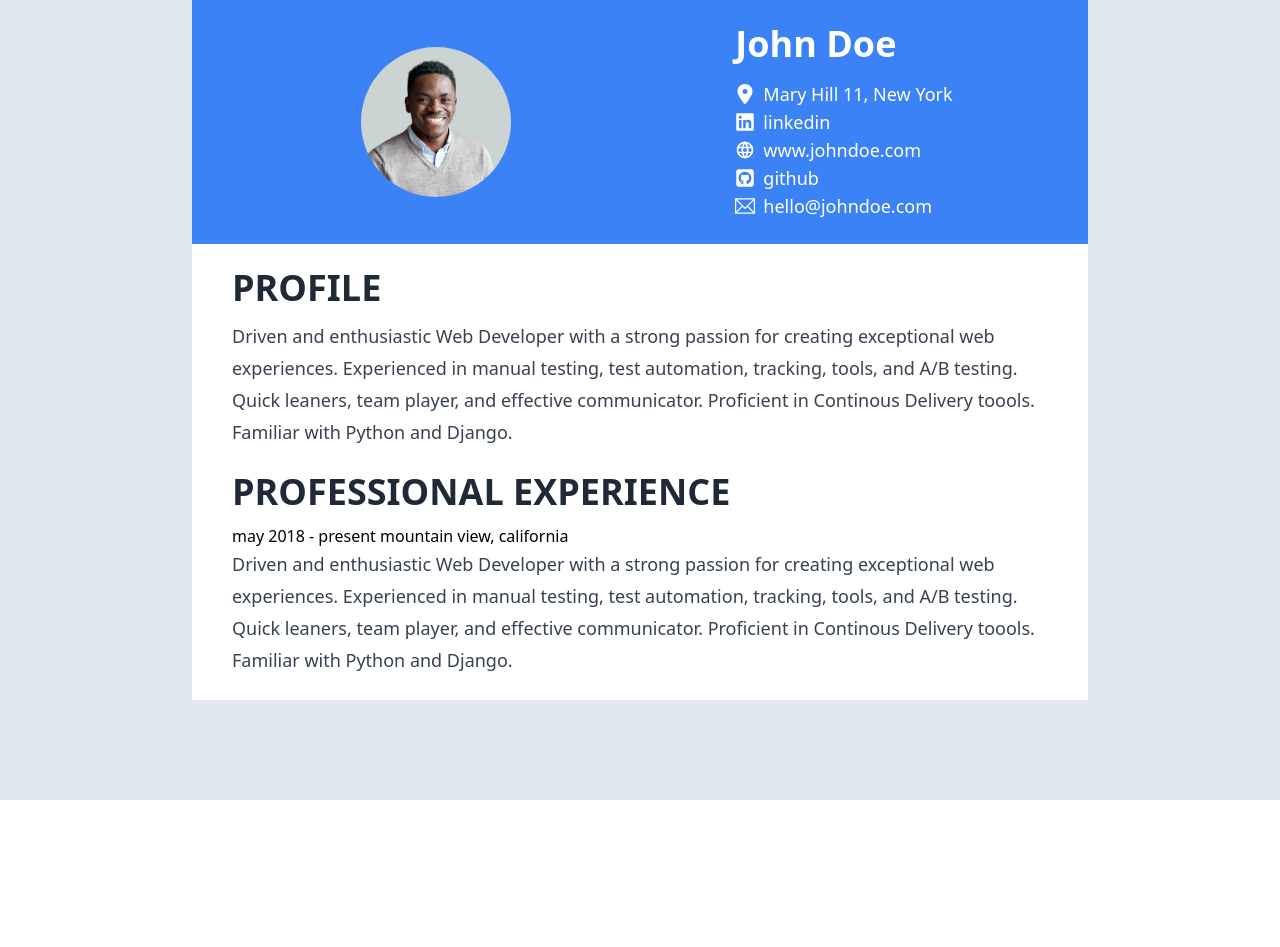
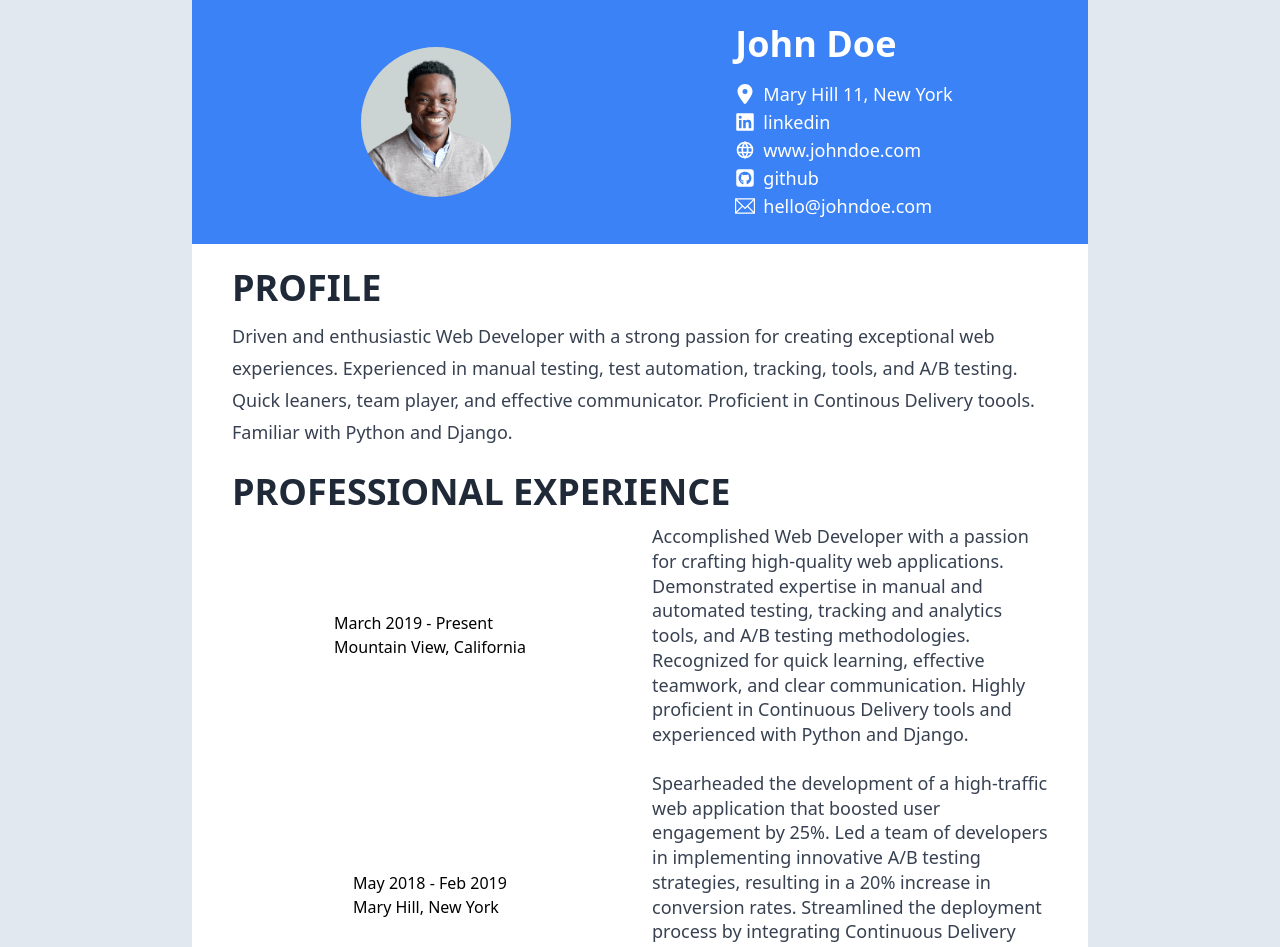
Before and after one commit to victorwamwea/deploy-static-site, a React (Vite) app: page / in a window 1280 px wide. Shown: the top 947 px of the page. Before the commit the page ends 800 px from the top, so only its background shows below. Built offline with nearby package versions, Linux system fonts and the light colour scheme.

Commit message:
Adding experinec content

```diff
--- a/src/components/Content.jsx
+++ b/src/components/Content.jsx
@@ -16,21 +16,34 @@ function Content() {
     <h2 className="mb-3 text-4xl font-bold text-gray-800 uppercase">
         professional experience
     </h2>
-            <div className="">
+    <div className="grid grid-cols-2 gap-6 mb-6 place-items-center">
         <div className="">
             <p className="">
-                may 2018 - present
-                mountain view, california
+                March 2019 - Present <br />
+                Mountain View, California
             </p>
         </div>
         <div className="">
-            <p className="text-lg font-light leading-8 text-gray-700">
-            Driven and enthusiastic Web Developer with a strong  passion for creating exceptional web experiences. Experienced in manual testing, test automation, tracking, tools, and A/B testing.
-            Quick leaners, team player, and effective communicator. Proficient in Continous Delivery toools. Familiar with Python and Django.
+            <p className="text-lg font-light leading-snug text-gray-700">
+                Accomplished Web Developer with a passion for crafting high-quality web applications. Demonstrated expertise in manual and automated testing, tracking and analytics tools, and A/B testing methodologies. Recognized for quick learning, effective teamwork, and clear communication. Highly proficient in Continuous Delivery tools and experienced with Python and Django.
+            </p>
+        </div>
+    </div>
+    <div className="grid grid-cols-2 gap-6 place-items-center">
+        <div className="">
+            <p className="">
+                May 2018 - Feb 2019 <br />
+                Mary Hill, New York
+            </p>
+        </div>
+        <div className="">
+            <p className="text-lg font-light leading-snug text-gray-700">
+                Spearheaded the development of a high-traffic web application that boosted user engagement by 25%. Led a team of developers in implementing innovative A/B testing strategies, resulting in a 20% increase in conversion rates. Streamlined the deployment process by integrating Continuous Delivery tools, significantly reducing deployment time. Adept in using Python and Django to develop robust back-end solutions.
             </p>
         </div>
     </div>
 </div>
+
     </div>
   )
 }
```
Lines whose indentation alone changed are shown as unchanged.
